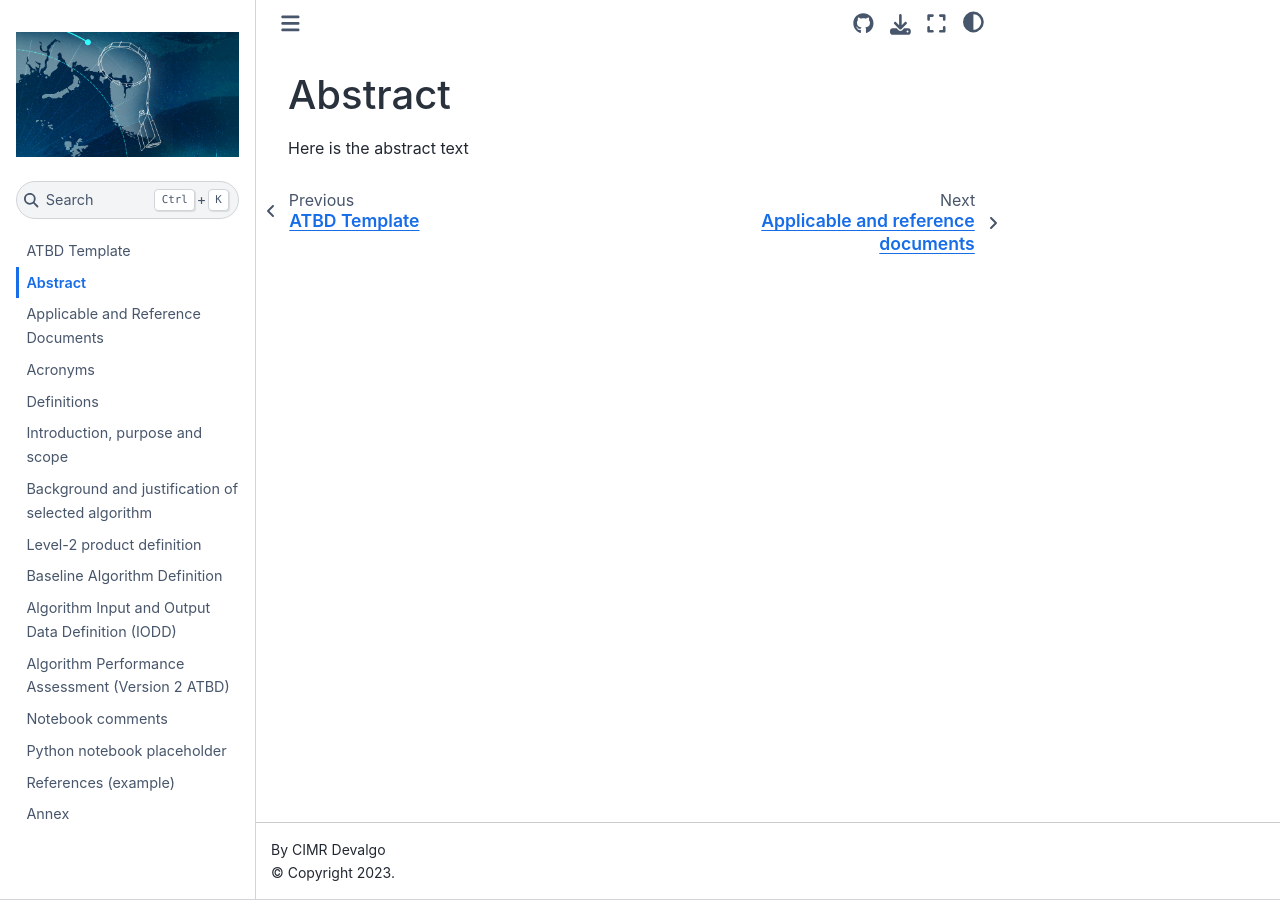
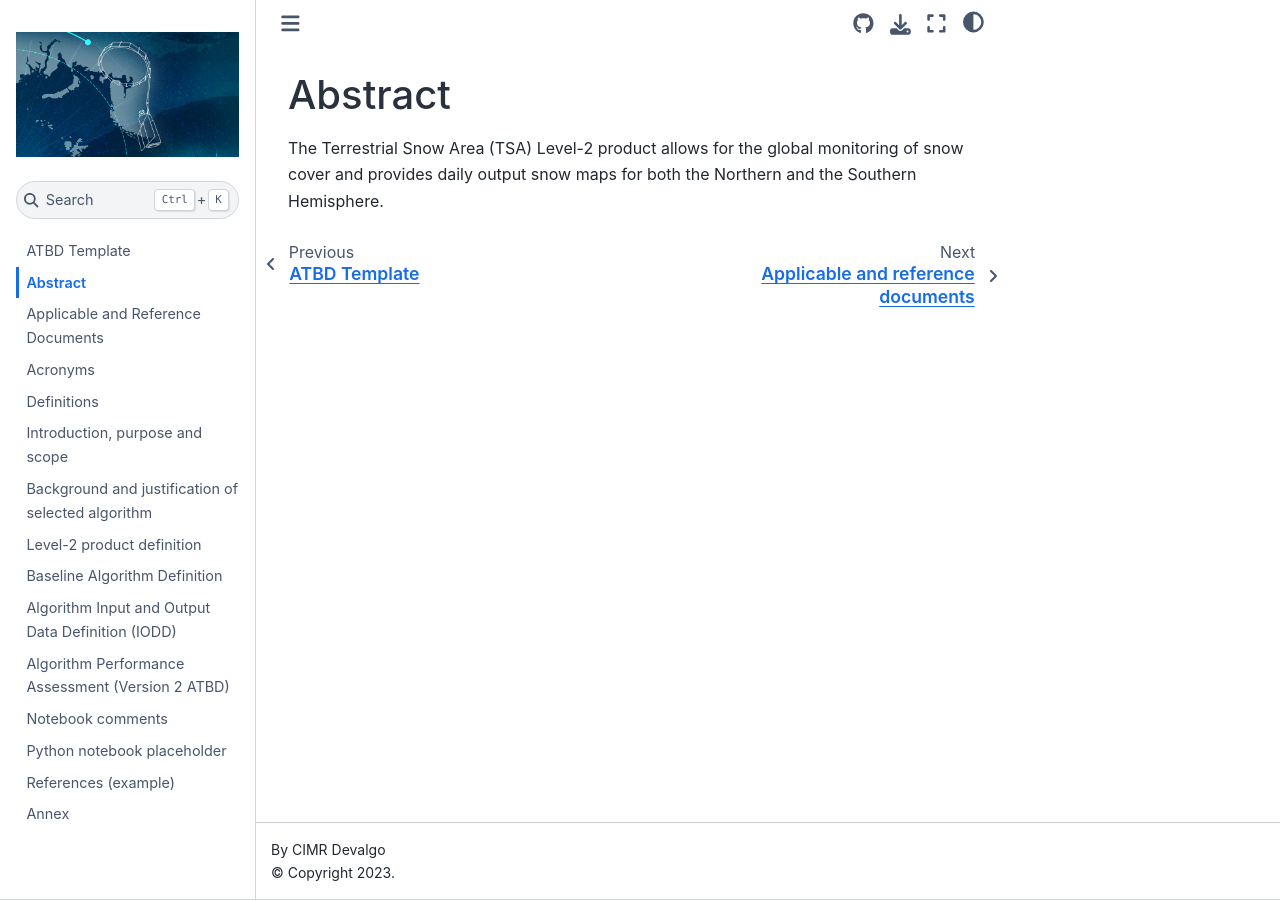
Before and after one commit to CIMR-Algos/TerrestrialSnowArea_ATBD, a Jupyter Book: the page built from book/abstract.md, in a window 1280 px wide. Built offline with Jupyter Book 1.0.4 settings and Sphinx 7.4.7 and the Sphinx Book theme 1.1.4, drawn with Linux system fonts in a browser that asks for light colours.

Commit message:
First edit

```diff
--- a/book/abstract.md
+++ b/book/abstract.md
@@ -1,3 +1,3 @@
 # Abstract
 
-Here is the abstract text
+The Terrestrial Snow Area (TSA) Level-2 product allows for the global monitoring of snow cover and provides daily output snow maps for both the Northern and the Southern Hemisphere.
```
